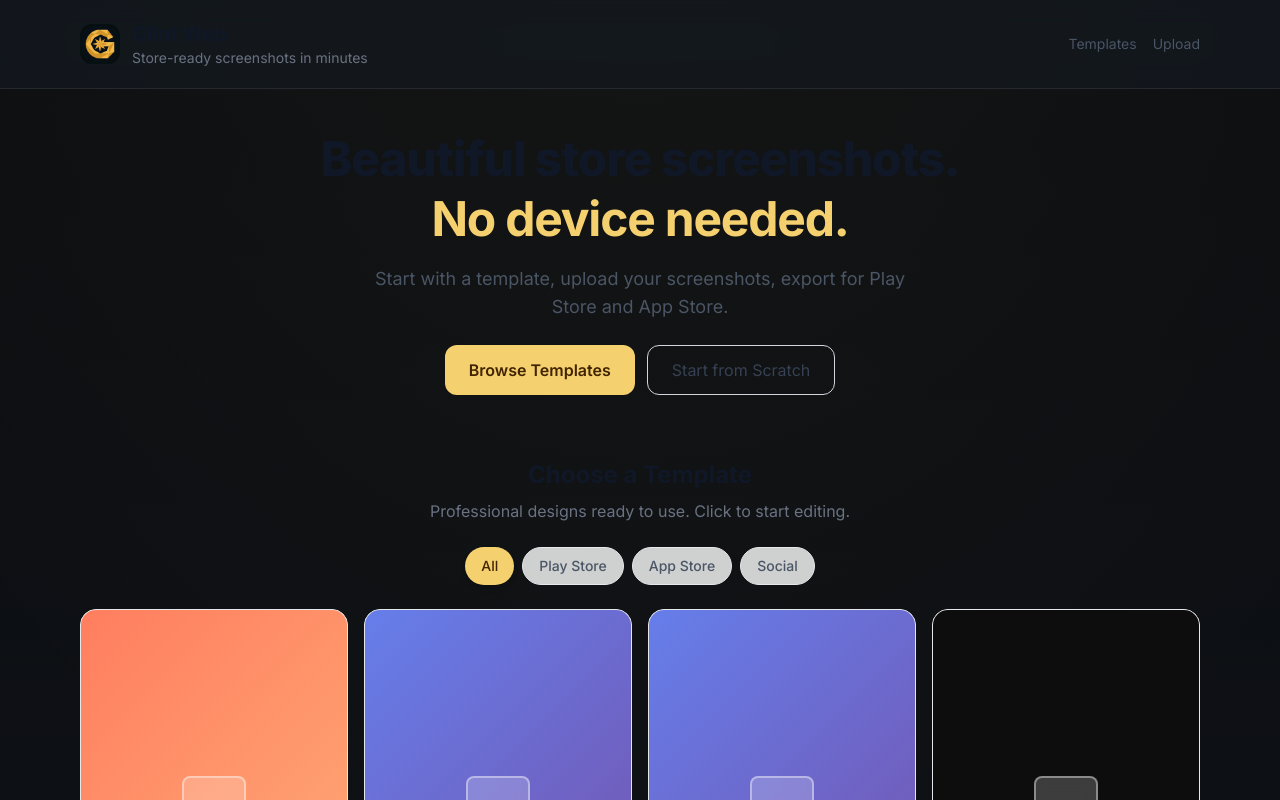
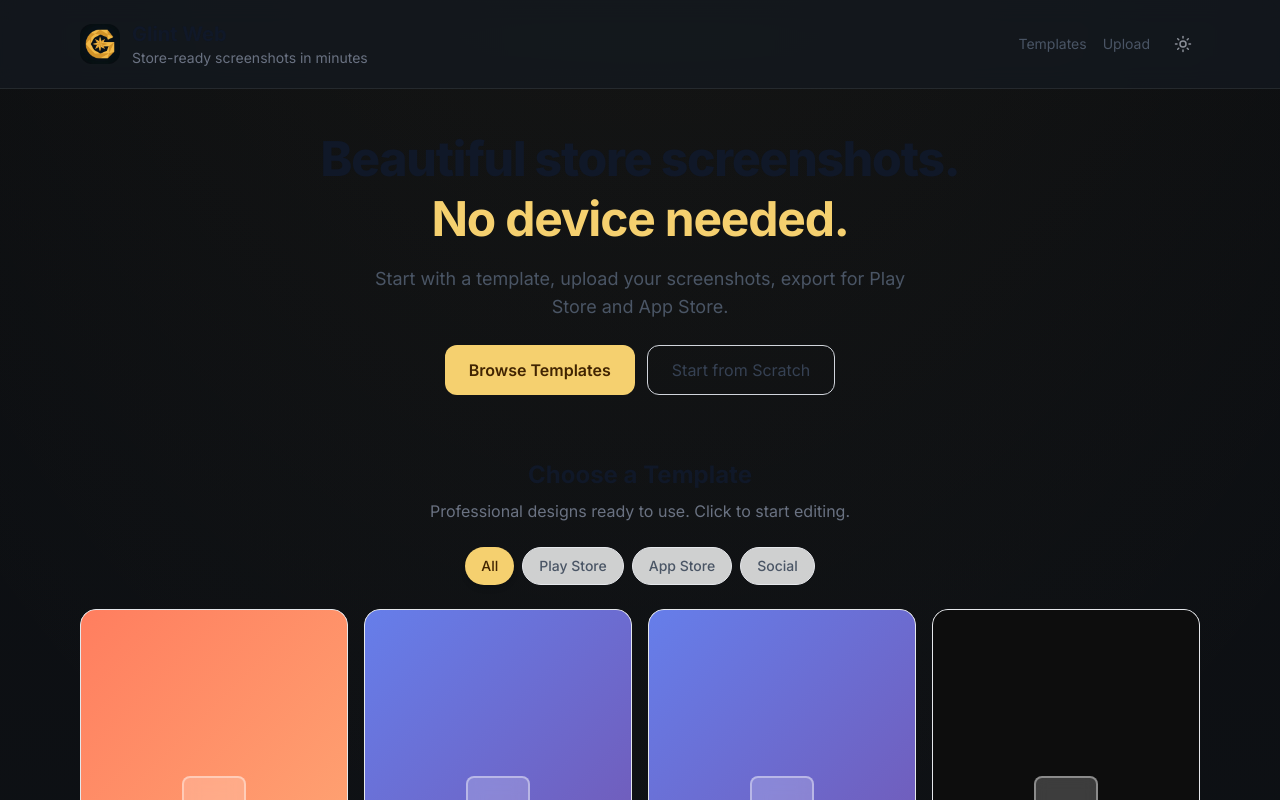
Before and after one commit to Glint-Org/Glint-Web, a React (Vite) app: page / in a window 1280 px wide. Shown: the top 800 px of the page. Built offline with nearby package versions, Linux system fonts and the light colour scheme.

Commit message:
ui: add dark/light mode toggle button to Home and Editor headers

```diff
--- a/src/pages/Editor.jsx
+++ b/src/pages/Editor.jsx
@@ -1,5 +1,7 @@
 import { useState, useEffect } from 'react';
 import { useLocation, useNavigate } from 'react-router-dom';
+import { Sun, Moon } from 'lucide-react';
+import { useTheme } from '../hooks/useTheme';
 import FrameEditor from '../components/FrameEditor';
 import FrameSelector from '../components/FrameSelector';
 import ThemeSelector from '../components/ThemeSelector';
@@ -31,6 +33,7 @@ export default function Editor() {
   const [bridgeToken, setBridgeToken] = useState('');
   const [sidebarTab, setSidebarTab] = useState('templates');
   const bridge = useGLINTBridge();
+  const { theme, toggle } = useTheme();
 
   useEffect(() => {
     loadThemePresets().then(setThemes);
@@ -78,6 +81,9 @@ export default function Editor() {
           <span className={`px-3 py-1 rounded-full text-xs font-semibold ${bridge.connected ? 'bg-green-100 text-green-700' : bridge.pairing ? 'bg-yellow-100 text-yellow-700' : 'bg-gray-100 text-gray-500'}`}>
             {bridge.connected ? 'Connected' : bridge.pairing ? 'Pairing...' : 'Bridge Offline'}
           </span>
+          <button onClick={toggle} className="p-2 rounded-lg hover:bg-glint-surface-2 transition-colors" title={theme === 'dark' ? 'Switch to light mode' : 'Switch to dark mode'}>
+            {theme === 'dark' ? <Sun size={18} className="text-glint-text-secondary" /> : <Moon size={18} className="text-glint-text-secondary" />}
+          </button>
         </div>
       </header>
 
--- a/src/pages/Home.jsx
+++ b/src/pages/Home.jsx
@@ -1,5 +1,7 @@
 import { useState, useEffect } from 'react';
 import { useNavigate } from 'react-router-dom';
+import { Sun, Moon } from 'lucide-react';
+import { useTheme } from '../hooks/useTheme';
 import UploadZone from '../components/UploadZone';
 import SessionImporter from '../components/SessionImporter';
 import { loadAllTemplates } from '../utils/templateLoader';
@@ -16,6 +18,7 @@ export default function Home() {
   const [loading, setLoading] = useState(true);
   const [activeCategory, setActiveCategory] = useState('all');
   const navigate = useNavigate();
+  const { theme, toggle } = useTheme();
 
   useEffect(() => {
     loadAllTemplates()
@@ -54,6 +57,9 @@ export default function Home() {
           <nav className="flex items-center gap-4 text-sm">
             <a href="#templates" className="text-gray-600 hover:text-gray-900">Templates</a>
             <a href="#upload" className="text-gray-600 hover:text-gray-900">Upload</a>
+            <button onClick={toggle} className="p-2 rounded-lg hover:bg-glint-surface-2 transition-colors" title={theme === 'dark' ? 'Switch to light mode' : 'Switch to dark mode'}>
+              {theme === 'dark' ? <Sun size={18} className="text-glint-text-secondary" /> : <Moon size={18} className="text-glint-text-secondary" />}
+            </button>
           </nav>
         </div>
       </header>
```
